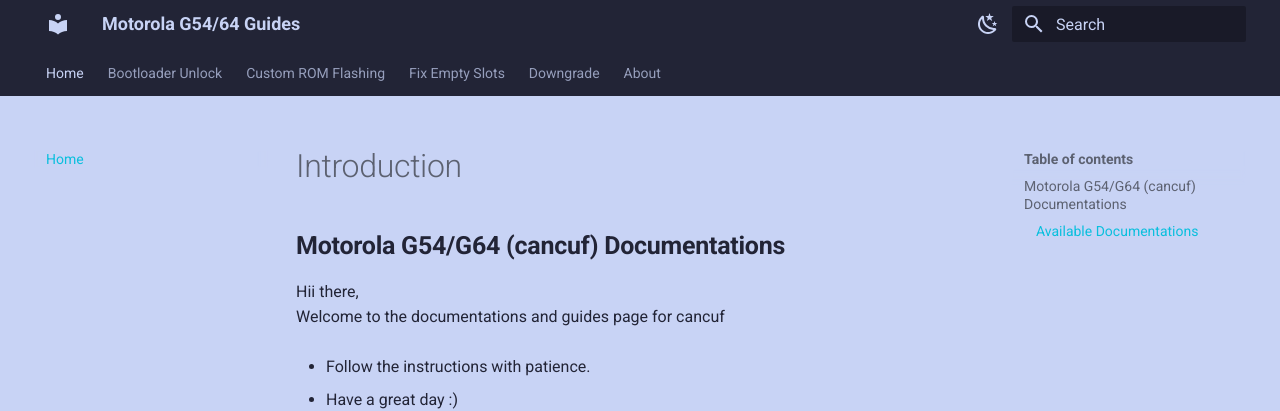
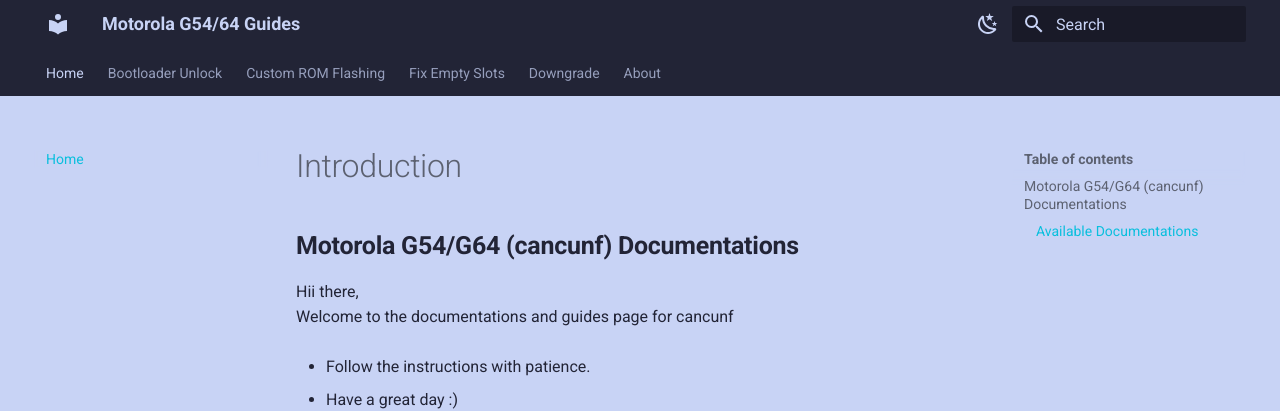
Before and after one commit to rvsmooth/cancufdocs, an MkDocs documentation site: the page built from docs/index.md, in a window 1280 px wide. Shown: the top 411 px of the page. Built offline with MkDocs 1.6.1 and Material for MkDocs 9.7.7, drawn with Linux system fonts in a browser that asks for light colours.

Commit message:
fixup!: cancuf --> cancunf

```diff
--- a/docs/index.md
+++ b/docs/index.md
@@ -1,9 +1,9 @@
 # Introduction
 
-## **Motorola G54/G64 (cancuf) Documentations**
+## **Motorola G54/G64 (cancunf) Documentations**
 
 Hii there,
-Welcome to the documentations and guides page for cancuf
+Welcome to the documentations and guides page for cancunf
 
 - Follow the instructions with patience.
 
```
